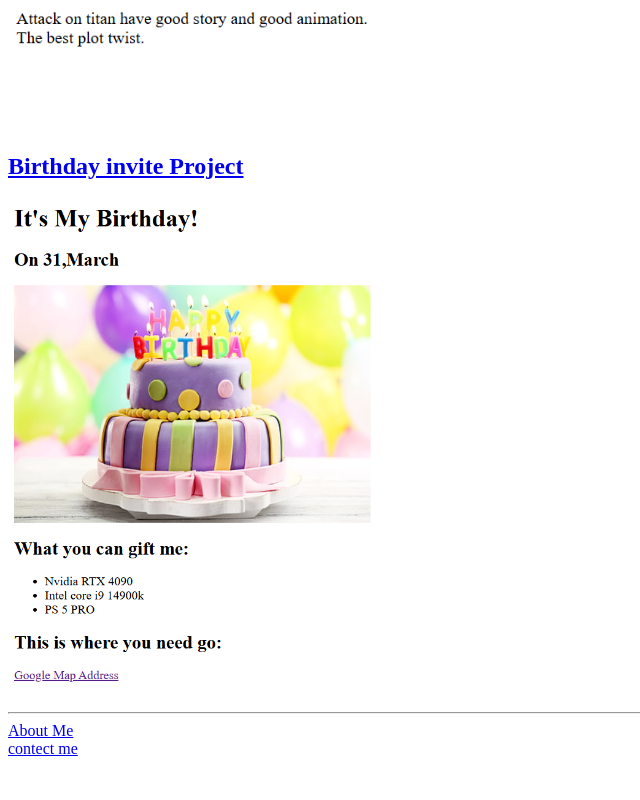
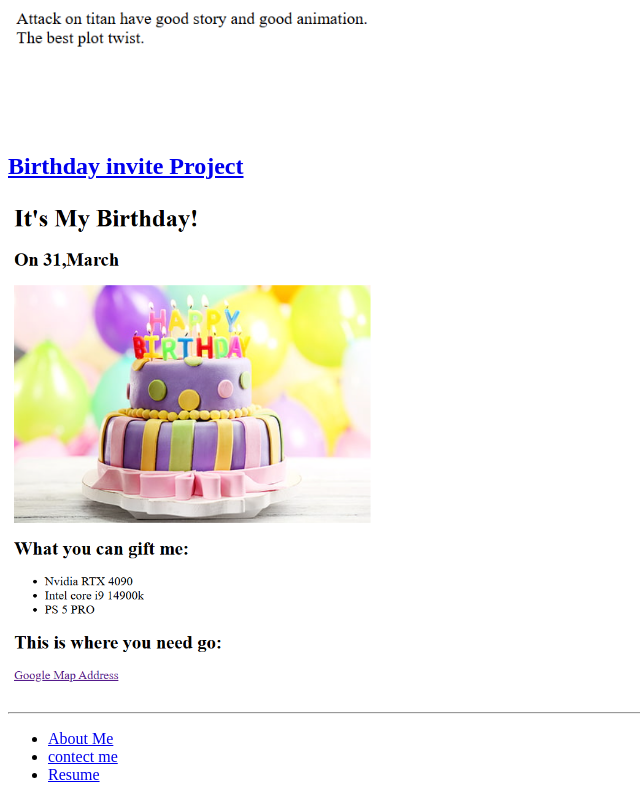
Before and after one commit to AnilSuva/html-portfolio, a plain HTML site: page index.html in a window 1280 px wide. Shown: the part 613-1413 px from the top of the page, without its empty margins (0-640 px from the left). Before the commit the page ends 1379 px from the top, so only its background shows below. Drawn offline with Linux system fonts and the light colour scheme.

Commit message:
Update index.html

```diff
--- a/index.html
+++ b/index.html
@@ -15,8 +15,10 @@
     <h2><a href="./public/Birthday-invite (2).html">Birthday invite Project</a></h2>
     <img src="./assets/images/Birthday.png" height="500"/>
     <hr />
-    <a href="./public/about.html">About Me</a>
-    <br />
-    <a href="./public/contact.html">contect me</a>
+
+    <ul>
+        <li><a href="./public/about.html" target="_blank">About Me</a></li>
+        <li><a href="./public/contact.html" target="_blank">contect me</a></li>
+        <li><a href="./public/Resume/index.html" target="_blank">Resume</a></ul></li>
 </body>
 </html>
```
